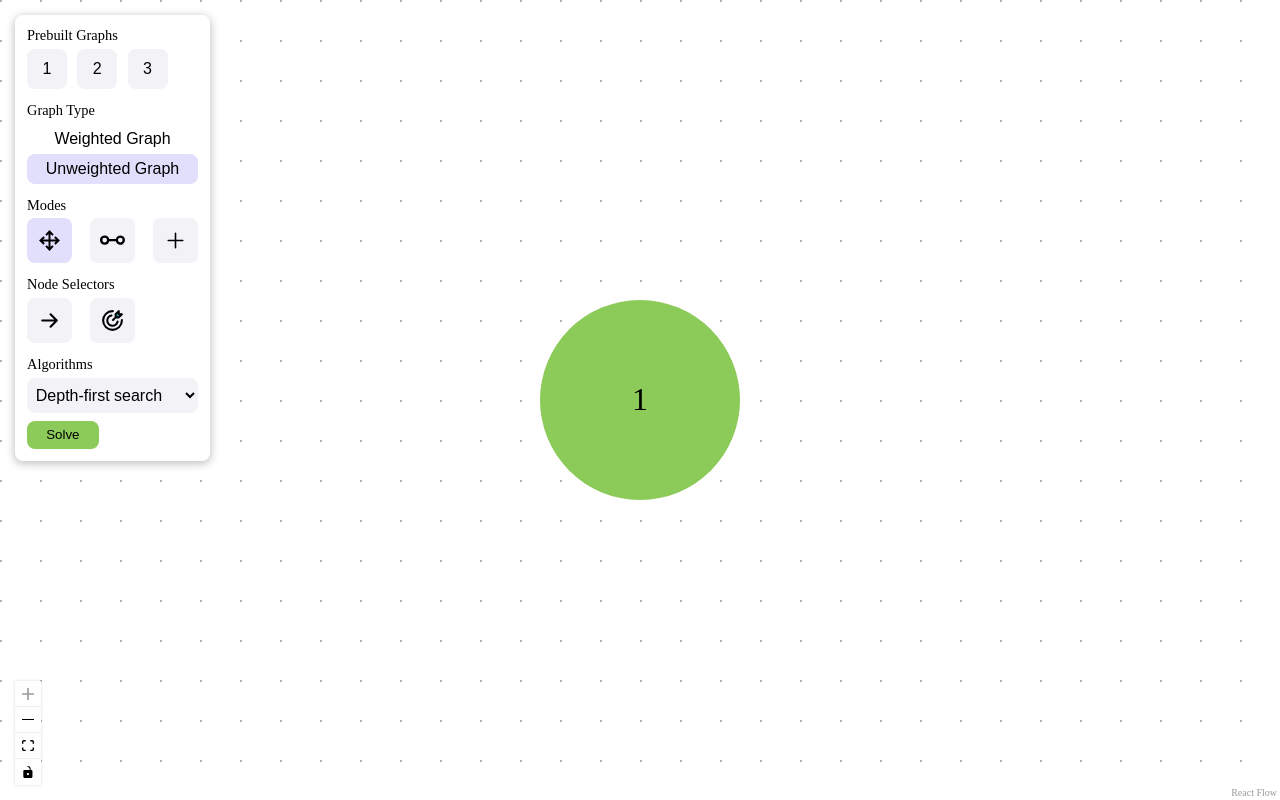
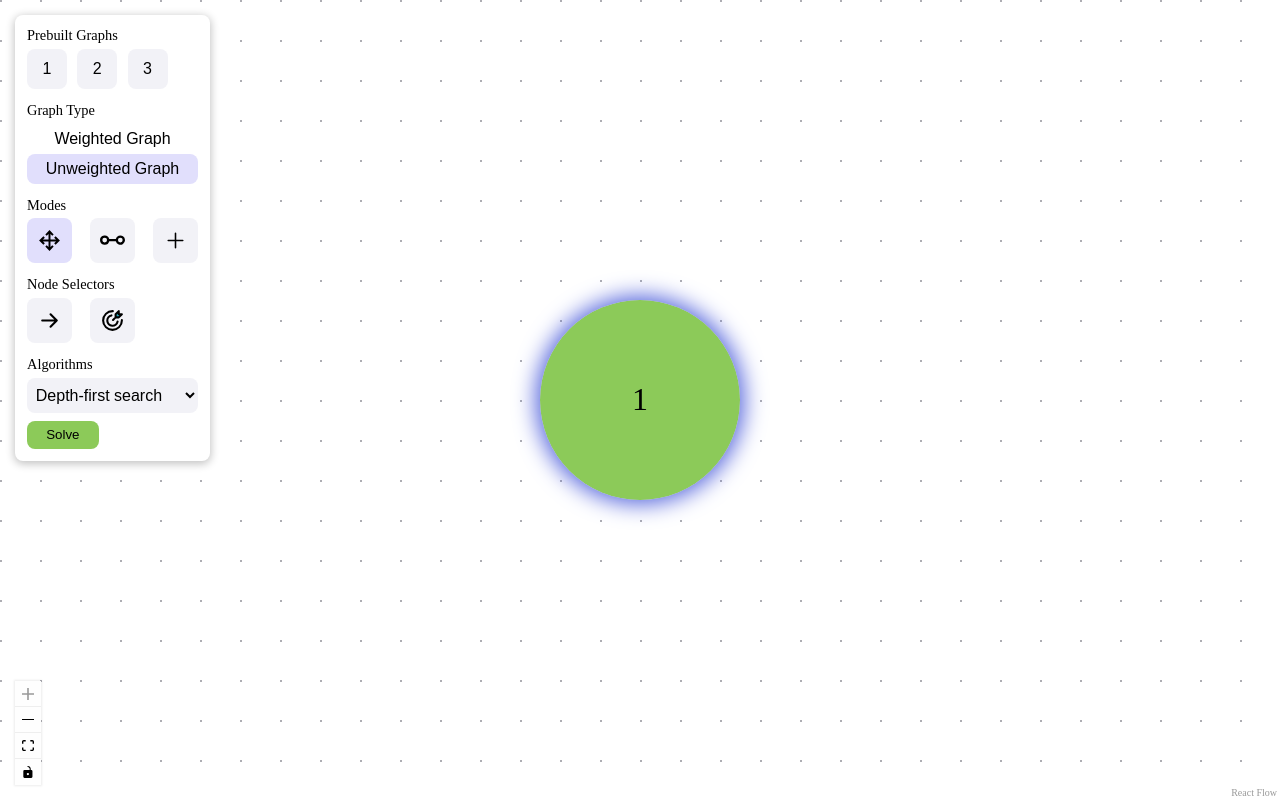
Before and after one commit to AgedFineWine/pathfinder-visualizer, a React (Vite) app: page / in a window 1280 px wide. Built offline with nearby package versions, Linux system fonts and the light colour scheme.

Commit message:
added a feature for different node selectors

```diff
--- a/src/App.tsx
+++ b/src/App.tsx
@@ -3,13 +3,16 @@ import {
 	ReactFlow,
 	Background,
 	Controls,
-	useNodesState,
-	useEdgesState,
+	applyEdgeChanges,
+	applyNodeChanges,
 	addEdge,
 	ReactFlowProvider,
 	ConnectionLineType,
 	MarkerType,
 	DefaultEdgeOptions,
+	useReactFlow,
+	NodeChange,
+	EdgeChange,
 	type Node,
 	type Edge,
 	type NodeTypes,
@@ -18,14 +21,17 @@ import {
 } from '@xyflow/react';
 import '@xyflow/react/dist/style.css';
 
+import { Mode, Terminal } from './utils/enums.ts';
+
 import CircularNode from './components/customNode/CircularNode.tsx';
 import LeftPanel from './components/leftPanel/leftPanel.tsx';
 import ArrowEdge from './components/ArrowEdge.tsx';
 
 import './App.css';
 
-const defaultMode: string = 'move';
+const defaultMode = Mode.Move;
 const defaultNodeType: string = 'circularNode';
+const radius: number = 50;
 
 const initialNodes: Node[] = [
 	{
@@ -34,18 +40,10 @@ const initialNodes: Node[] = [
 		data: {
 			label: '1',
 			mode: defaultMode,
+			terminal: Terminal.Start,
 		},
 		position: { x: 0, y: 0 },
 	},
-	// {
-	// 	id: 'test-node',
-	// 	type: defaultNodeType,
-	// 	data: {
-	// 		label: 'Test Node',
-	// 		mode: defaultMode,
-	// 	},
-	// 	position: { x: 150, y: 150 },
-	// },
 ];
 
 const initialEdges: Edge[] = [];
@@ -69,13 +67,25 @@ const defaultEdgeOptions: DefaultEdgeOptions = {
 };
 
 function Flow() {
-	const [nodes, setNodes, onNodesChange] = useNodesState(initialNodes);
+	const [currentMode, setMode] = useState<Mode>(defaultMode);
 
-	const [edges, setEdges, onEdgesChange] = useEdgesState(initialEdges);
+	const [nodes, setNodes] = useState(initialNodes);
 
-	const [currentMode, setMode] = useState(defaultMode);
+	const onNodesChange = useCallback((changes: NodeChange<Node>[]) => {
+		if (currentMode === Mode.StartSelect || currentMode === Mode.DestinationSelect) return;
+		setNodes((oldNodes) => applyNodeChanges(changes, oldNodes));
+	}, [setNodes, currentMode]);
+
+	const [edges, setEdges] = useState(initialEdges);
+
+	const onEdgesChange = useCallback((changes: EdgeChange<Edge>[]) => {
+		if (currentMode === Mode.StartSelect || currentMode === Mode.DestinationSelect) return;
+		setEdges((oldEdges) => applyEdgeChanges(changes, oldEdges));
+	}, [setEdges, currentMode]);
 
 	const [id, setId] = useState(1);
+
+	const reactFlowInstance = useReactFlow();
 
 	/**
 	 * getId() generates a new ID that is guaranteed that it is not already in use.
@@ -100,7 +110,7 @@ function Flow() {
 
 	// This function is used to add an edge to two nodes.
 	const onConnect: OnConnect = useCallback((connection: Connection) => {
-		const newEdge: Edge  = {
+		const newEdge: Edge = {
 			...connection,
 			id: `${connection.source}-${connection.target}`,
 		};
@@ -110,7 +120,7 @@ function Flow() {
 		});
 	}, [setEdges]);
 
-	const toggleModes = useCallback((newMode: string) => {
+	const toggleModes = useCallback((newMode: Mode) => {
 		setMode(newMode);
 
 		setNodes((currentNodes) => {
@@ -129,7 +139,8 @@ function Flow() {
 	}, [setNodes]);
 
 	// Changes to the nodes must be correspondingly made here.
-	const createNode = useCallback(() => {
+	const createNode = useCallback((event: React.MouseEvent) => {
+		const { x, y } = reactFlowInstance.screenToFlowPosition({ x: event.clientX, y: event.clientY });
 		setNodes((currentNodes) => {
 			const newId = getId();
 			const newNode = {
@@ -138,29 +149,78 @@ function Flow() {
 				data: {
 					label: `${newId}`,
 					mode: currentMode,
+					terminal: null,
 				},
-				position: { x: 400, y: 25 },
+				position: { x: x - radius, y: y - radius },
 			};
 			return [...currentNodes, newNode];
 		});
-	}, [currentMode, setNodes, getId] );
+	}, [currentMode, setNodes, getId, reactFlowInstance]);
+
+	const selectNode = useCallback((event: React.MouseEvent, node: Node) => {
+		const terminal = currentMode === Mode.StartSelect ? Terminal.Start :
+			(currentMode === Mode.DestinationSelect ? Terminal.Destination
+				: null);
+
+		if (!terminal) return;
+
+		setNodes((currentNodes) => {
+			return currentNodes.map((n) => {
+				if (n.data.terminal === terminal) {
+					return {
+						...n,
+						data: {
+							...n.data,
+							terminal: null,
+						}
+					};
+				}
+
+				if (n.id === node.id) {
+					return {
+						...n,
+						data: {
+							...n.data,
+							terminal: terminal,
+						}
+					};
+				}
+
+				return n;
+			});
+		});
+
+	}, [currentMode, setNodes]);
+
+	const handleClick = useCallback((event: React.MouseEvent) => {
+		if (currentMode !== Mode.Add) return;
+
+		const panel = ((document.getElementsByClassName('react-flow__panel'))[0]);
+		const clickedElement = event.target as HTMLElement;
+		if (panel.contains(clickedElement)) return;
+
+		if (currentMode === Mode.Add) createNode(event);
+
+	}, [currentMode, createNode]);
+
 
 	return (
 		<ReactFlow
-			// colorMode='dark'
 			nodes={nodes}
 			edges={edges}
 			onNodesChange={onNodesChange}
 			onEdgesChange={onEdgesChange}
 			onConnect={onConnect}
 			connectionLineType={ConnectionLineType.Straight}
-			connectionLineStyle={{ strokeWidth: 3}}
+			connectionLineStyle={{ strokeWidth: 3 }}
 			nodeTypes={nodeTypes}
 			edgeTypes={edgeTypes}
 			defaultEdgeOptions={defaultEdgeOptions}
+			onClick={handleClick}
+			onNodeClick={selectNode}
 			fitView
 		>
-			<LeftPanel position="top-left" createNode={createNode} toggleModes={toggleModes} defaultMode={defaultMode}/>
+			<LeftPanel position="top-left" toggleModes={toggleModes} defaultMode={defaultMode} />
 			<Background />
 			<Controls />
 		</ReactFlow>
```
Lines whose indentation alone changed are shown as unchanged.
